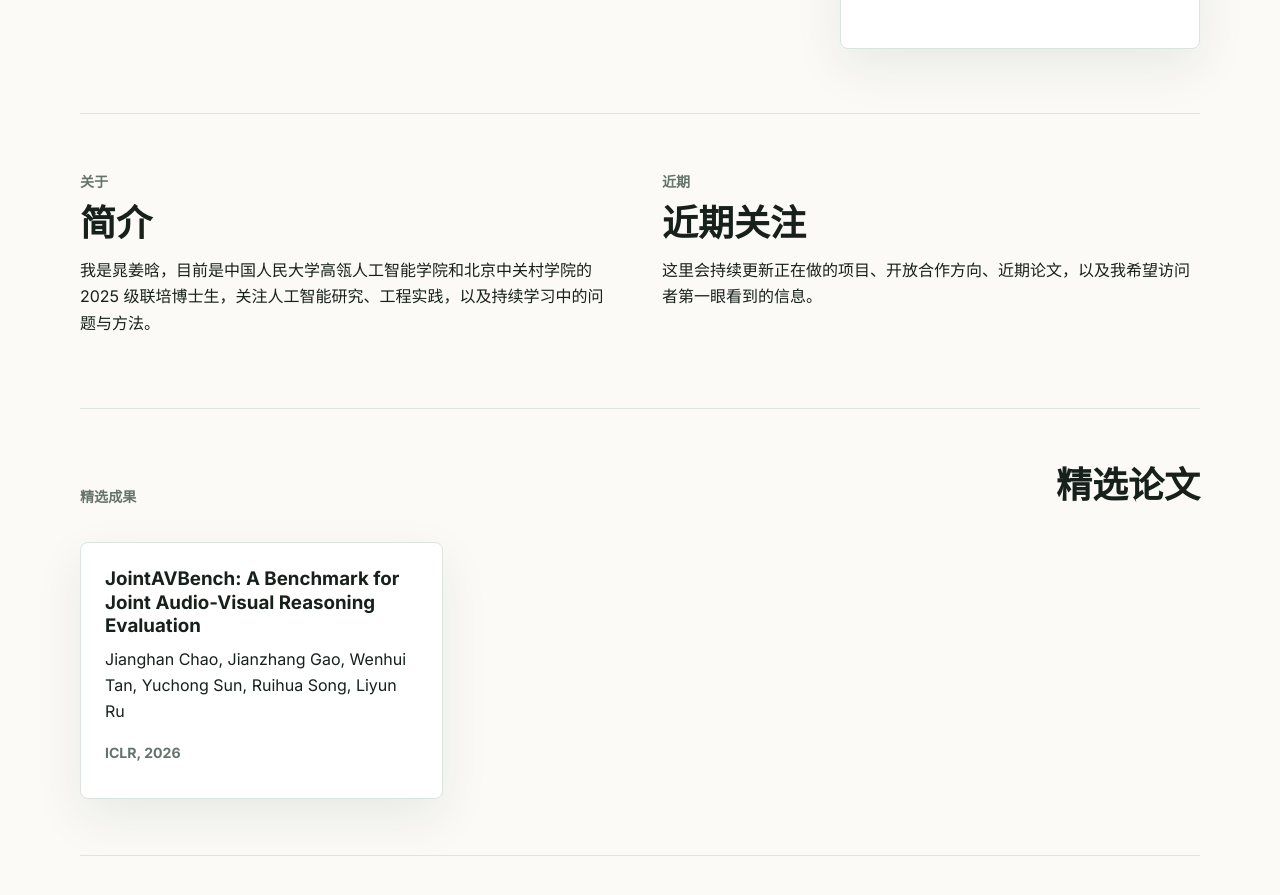
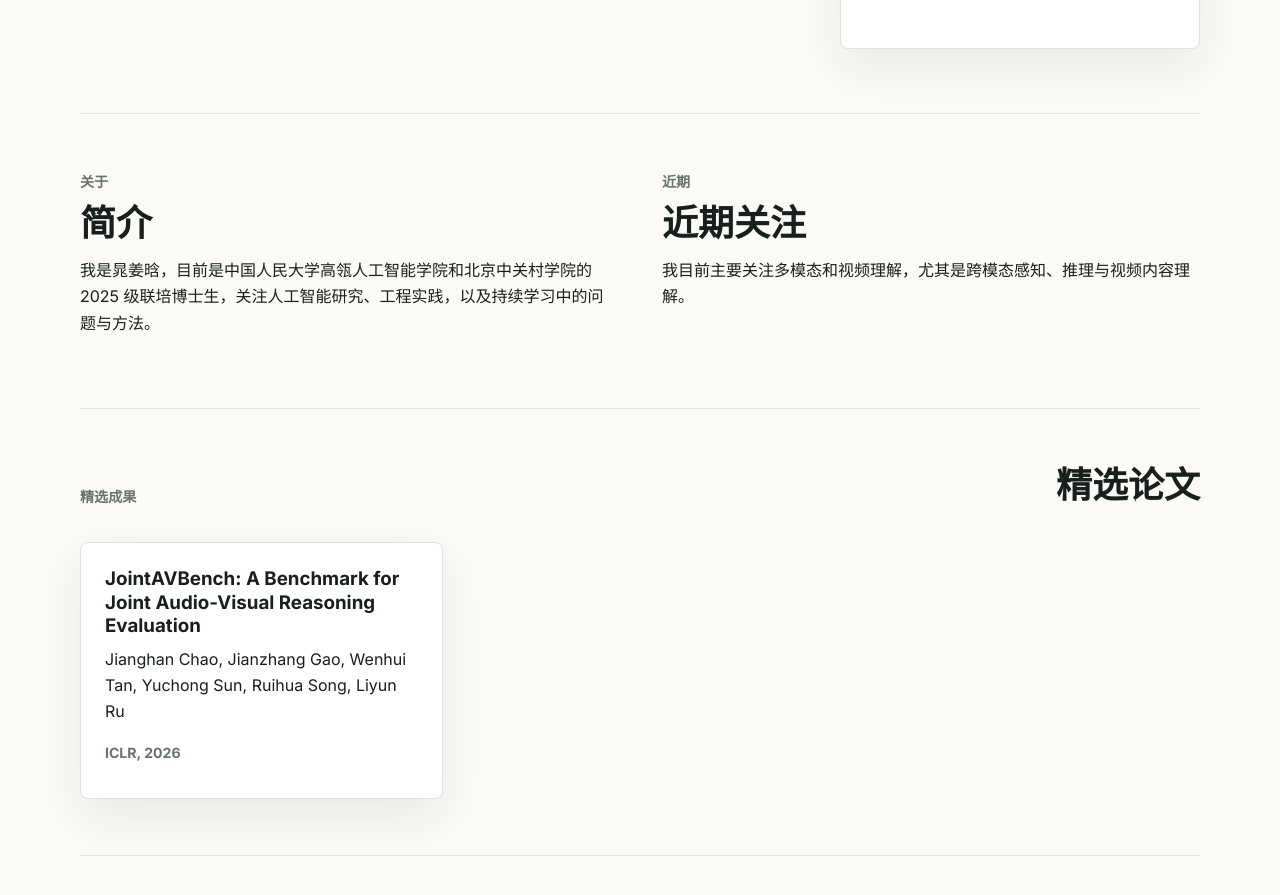
Before and after one commit to roverx12345/roverx12345.github.io, a Jekyll site: the page built from index.md, in a window 1280 px wide and 900 px high, scrolled down 659 px. Shown: the top 895 px of the window. Built offline with Jekyll 4.4.1, drawn with Linux system fonts in a browser that asks for light colours.

Commit message:
Update current research focus

```diff
--- a/index.md
+++ b/index.md
@@ -50,7 +50,7 @@ description: Personal homepage of Jianghan Chao.
   <div>
     <p class="eyebrow" data-i18n-zh="近期" data-i18n-en="Now">近期</p>
     <h2 data-i18n-zh="近期关注" data-i18n-en="Current Focus">近期关注</h2>
-    <p data-i18n-zh="这里会持续更新正在做的项目、开放合作方向、近期论文，以及我希望访问者第一眼看到的信息。" data-i18n-en="This section will keep track of ongoing projects, collaboration interests, recent papers, and the information I want visitors to notice first.">这里会持续更新正在做的项目、开放合作方向、近期论文，以及我希望访问者第一眼看到的信息。</p>
+    <p data-i18n-zh="我目前主要关注多模态和视频理解，尤其是跨模态感知、推理与视频内容理解。" data-i18n-en="My current focus is multimodality and video understanding, especially cross-modal perception, reasoning, and understanding video content.">我目前主要关注多模态和视频理解，尤其是跨模态感知、推理与视频内容理解。</p>
   </div>
 </section>
 
```
